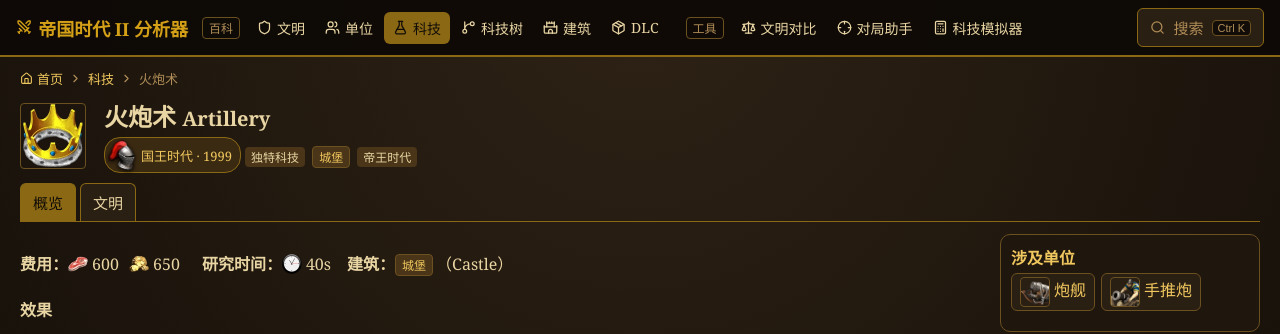
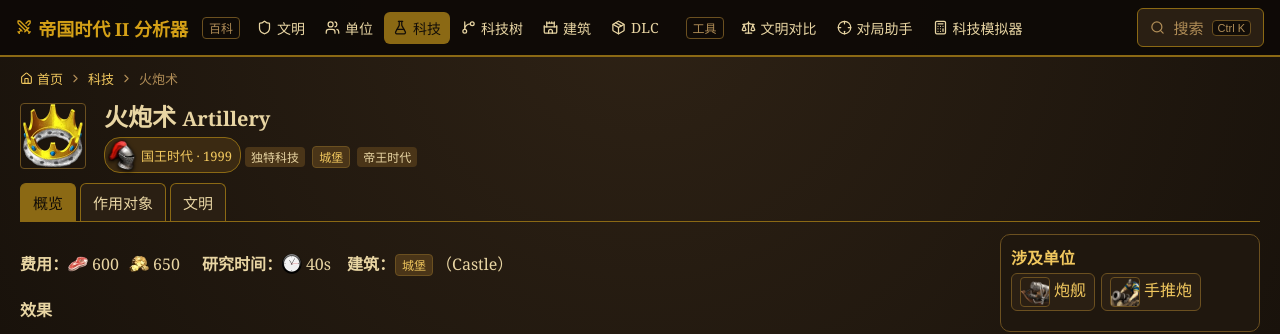
Before and after one commit to linhongcun/aoe2-analyzer, a React (Vite) app: page /#/tech/10 in a window 1280 px wide. Shown: the top 334 px of the page. Built offline with nearby package versions, Linux system fonts and the light colour scheme.

Commit message:
Tech detail: 作用对象 tab derived from simulator effect tables (units + buildings), civ filter, text-mention fallback

```diff
--- /dev/null
+++ b/src/domain/affects.ts
@@ -0,0 +1,111 @@
+/**
+ * 科技“作用对象”：直接复用单位/建筑模拟器的效果表与判定（单一事实来源）。
+ */
+import { BUILDING_EFFECTS } from './buildingSim';
+import { BUILDING_TYPE_ZH } from './buildings';
+import { TECH_EFFECTS } from './effects';
+import { linkify, type Linker } from './linker';
+import type { Building, Effect, Tech, Unit } from './types';
+import { hasCls, isArcher, isInf, isMounted } from './unitClass';
+
+const STAT_ZH: Record<string, [string, string]> = {
+  hp: ['生命值', 'hp'],
+  atk: ['攻击', 'atk'],
+  ma: ['近战护甲', 'marm'],
+  pa: ['穿刺护甲', 'parm'],
+  rng: ['射程', 'range'],
+  spd: ['移动速度', 'speed'],
+  los: ['视野', ''],
+  acc: ['准确度', ''],
+  minr: ['最小射程', ''],
+  gar: ['驻扎容量', ''],
+  bt: ['建造时间', 'time'],
+  barm: ['建筑护甲', ''],
+  rof: ['攻击速度', 'rof'],
+};
+export interface EffectPart {
+  icon: string;
+  text: string;
+}
+const pct = (x: number) => `${Math.round(x * 100)}%`;
+export function effectParts(ef: readonly Effect[]): EffectPart[] {
+  return ef.map((e) => {
+    if (e.s === 'bonus') return { icon: '', text: `对 ${e.vs} 加成 ${e.v > 0 ? '+' : ''}${e.v}` };
+    const [n, icon] = STAT_ZH[e.s] ?? [e.s, ''];
+    if (e.s === 'rof') return { icon, text: `${n} +${pct(e.v)}` };
+    if (e.s === 'bt' && 'op' in e && e.op === 'mul') return { icon, text: `建造速度 +${pct(1 / e.v - 1)}` };
+    if ('op' in e && e.op === 'mul') return { icon, text: `${n} ${e.v >= 1 ? '+' : ''}${pct(e.v - 1)}` };
+    if ('op' in e && e.op === 'set') return { icon, text: `${n} → ${e.v}` };
+    return { icon, text: `${n} ${e.v > 0 ? '+' : ''}${e.v}` };
+  });
+}
+export const effectKey = (ef: readonly Effect[]) =>
+  effectParts(ef)
+    .map((p) => p.text)
+    .join('，');
+
+export function unitGroup(u: Unit): string {
+  if (hasCls(u, 16)) return '船只';
+  if (hasCls(u, 20)) return '攻城';
+  if (isArcher(u)) return '弓兵';
+  if (isMounted(u)) return '骑兵';
+  if (isInf(u)) return '步兵';
+  return '其他';
+}
+const GROUP_ORDER = ['步兵', '骑兵', '弓兵', '攻城', '船只', '其他', ...Object.values(BUILDING_TYPE_ZH).map((x) => x + '建筑')];
+
+export interface AffectRow {
+  effect: string;
+  parts: EffectPart[];
+  units: Unit[];
+  buildings: Building[];
+}
+export interface AffectGroup {
+  group: string;
+  rows: AffectRow[];
+}
+
+/** 编码了数值的作用对象（与模拟器相同的判定）；按类别、相同效果合并 */
+export function techAffects(t: Tech, units: readonly Unit[], buildings: readonly Building[]): AffectGroup[] {
+  const G = new Map<string, Map<string, AffectRow>>();
+  const add = (g: string, ef: Effect[], u?: Unit, b?: Building) => {
+    const k = effectKey(ef);
+    const m = G.get(g) ?? new Map<string, AffectRow>();
+    G.set(g, m);
+    const r = m.get(k) ?? { effect: k, parts: effectParts(ef), units: [], buildings: [] };
+    m.set(k, r);
+    if (u) r.units.push(u);
+    if (b) r.buildings.push(b);
+  };
+  const ur = TECH_EFFECTS[t.en];
+  if (ur)
+    units.forEach((u) => {
+      const ef = ur.filter(([f]) => f(u)).flatMap((x) => x[1]);
+      if (ef.length) add(unitGroup(u), ef, u);
+    });
+  const br = BUILDING_EFFECTS[t.en];
+  if (br)
+    buildings.forEach((b) => {
+      const ef = br.filter(([f]) => f(b)).flatMap((x) => x[1]);
+      if (ef.length) add(BUILDING_TYPE_ZH[b.type] + '建筑', ef, undefined, b);
+    });
+  return [...G.entries()].sort((a, b) => GROUP_ORDER.indexOf(a[0]) - GROUP_ORDER.indexOf(b[0])).map(([group, m]) => ({ group, rows: [...m.values()] }));
+}
+
+/** 文本推断：说明文字中提到的单位/建筑（不计入数值） */
+export function textMentions(t: Tech, L: Linker, unitById: Record<number, Unit>, buildingById: Record<number, Building>) {
+  const us = new Map<number, Unit>(),
+    bs = new Map<number, Building>();
+  linkify(t.desc, L).forEach((s) => {
+    if (!s.href) return;
+    if (s.kind === 'unit') {
+      const u = unitById[+s.href.replace(/\D/g, '')];
+      if (u) us.set(u.id, u);
+    }
+    if (s.kind === 'building') {
+      const b = buildingById[+s.href.replace(/\D/g, '')];
+      if (b) bs.set(b.id, b);
+    }
+  });
+  return { units: [...us.values()], buildings: [...bs.values()] };
+}
--- /dev/null
+++ b/src/features/techs/components/TechAffects.tsx
@@ -0,0 +1,103 @@
+import { civByEn } from '../../../data';
+import { useCore, useTrees } from '../../../data/hooks';
+import { techAffects, textMentions } from '../../../domain/affects';
+import { civStatus } from '../../../domain/simulator';
+import type { Tech } from '../../../domain/types';
+import { BuildingLink, StatIcon, UnitLink } from '../../../shared/ui/art';
+import { Icon } from '../../../shared/ui/Icon';
+import { Loading } from '../../../shared/ui/widgets';
+import { useSticky } from '../../../shared/utils/sticky';
+
+/** 作用对象：与科技模拟器使用同一效果表与判定 */
+export default function TechAffects({ t }: { t: Tech }) {
+  const core = useCore(),
+    trees = useTrees();
+  const [civ0, setCiv] = useSticky('affects.civ', '');
+  if (!core) return <Loading />;
+  const civ = t.civs.includes(civ0) ? civ0 : '';
+  const st = civ && trees ? civStatus(trees, civ) : null;
+  const uOk = (id: number, civs: string[]) => !st || st['u' + id] === 1 || civs.includes(civ);
+  const bOk = (civs: string[]) => !civ || civs.includes(civ);
+  const groups = techAffects(t, core.units, core.buildings)
+    .map((g) => ({
+      ...g,
+      rows: g.rows
+        .map((r) => ({ ...r, units: r.units.filter((u) => uOk(u.id, u.civs)), buildings: r.buildings.filter((b) => bOk(b.civs)) }))
+        .filter((r) => r.units.length + r.buildings.length),
+    }))
+    .filter((g) => g.rows.length);
+  const numeric = techAffects(t, core.units, core.buildings).length > 0;
+  const tm = numeric ? null : textMentions(t, core.linker, core.unitById, core.buildingById);
+  return (
+    <div id="affects">
+      <div className="bar">
+        文明{' '}
+        <select id="affciv" value={civ} onChange={(e) => setCiv(e.target.value)}>
+          <option value="">（全部单位/建筑）</option>
+          {t.civs.map((n) => (
+            <option key={n} value={n}>
+              {civByEn(n)?.zh ?? n} 拥有的
+            </option>
+          ))}
+        </select>
+        {civ && !trees && <Loading />}
+      </div>
+      {numeric ? (
+        <>
+          <p className="note">与科技模拟器使用同一份结构化效果表（单一数据源）；列出该科技数值上作用的全部单位/建筑。</p>
+          {groups.length ? (
+            groups.map((g) => (
+              <div className="affg" key={g.group}>
+                <h4>{g.group}</h4>
+                {g.rows.map((r) => (
+                  <div className="affrow" key={r.effect}>
+                    <div className="affef">
+                      {r.parts.map((p, i) => (
+                        <span key={i} className="tag">
+                          {p.icon && <StatIcon k={p.icon} t={p.text} />}
+                          {p.text}
+                        </span>
+                      ))}
+                    </div>
+                    <div className="uchips">
+                      {r.units.map((u) => (
+                        <UnitLink key={'u' + u.id} u={u} />
+                      ))}
+                      {r.buildings.map((b) => (
+                        <BuildingLink key={'b' + b.id} b={b} />
+                      ))}
+                    </div>
+                  </div>
+                ))}
+              </div>
+            ))
+          ) : (
+            <p className="note">该文明没有受此科技影响的单位/建筑</p>
+          )}
+        </>
+      ) : (
+        <>
+          <p className="note">
+            <Icon name="triangle-alert" className="ic warn" /> 根据说明文字推断，未计入数值
+          </p>
+          {tm && tm.units.length + tm.buildings.length ? (
+            <div className="uchips">
+              {tm.units
+                .filter((u) => uOk(u.id, u.civs))
+                .map((u) => (
+                  <UnitLink key={'u' + u.id} u={u} />
+                ))}
+              {tm.buildings
+                .filter((b) => bOk(b.civs))
+                .map((b) => (
+                  <BuildingLink key={'b' + b.id} b={b} />
+                ))}
+            </div>
+          ) : (
+            <p className="note">说明文字中未识别到具体单位或建筑</p>
+          )}
+        </>
+      )}
+    </div>
+  );
+}
--- a/src/features/techs/components/TechDetail.tsx
+++ b/src/features/techs/components/TechDetail.tsx
@@ -8,6 +8,7 @@
 import { DetailPage, SideBlock } from '../../../shared/ui/layout';
 import { Join, Linked, Loading } from '../../../shared/ui/widgets';
 import TechList from './TechList';
+import TechAffects from './TechAffects';
 
 const TT: Record<string, string> = { UniqueTech: '独特科技', Research: '通用科技', RegionalTech: '区域科技' };
 
@@ -101,6 +102,7 @@
             </>
           ),
         },
+        { key: 'affects', label: '作用对象', content: <TechAffects t={t} /> },
         { key: 'civs', label: '文明', content: civList },
       ]}
       sidebar={
--- a/src/shared/styles/layout.css
+++ b/src/shared/styles/layout.css
@@ -436,3 +436,26 @@
 .bonustab td:first-child {
   white-space: nowrap;
 }
+.affg {
+  margin: 10px 0 14px;
+}
+.affg h4 {
+  margin: 6px 0;
+  border-bottom: 1px solid var(--line, #4a3a26);
+}
+.affrow {
+  display: flex;
+  gap: 10px;
+  align-items: flex-start;
+  margin: 6px 0;
+  flex-wrap: wrap;
+}
+.affef {
+  min-width: 200px;
+  display: flex;
+  flex-wrap: wrap;
+  gap: 4px;
+}
+.affrow .uchips {
+  flex: 1;
+}
```
Also changed, not shown: 2 other files (tests, documents, lock files or other folders).
